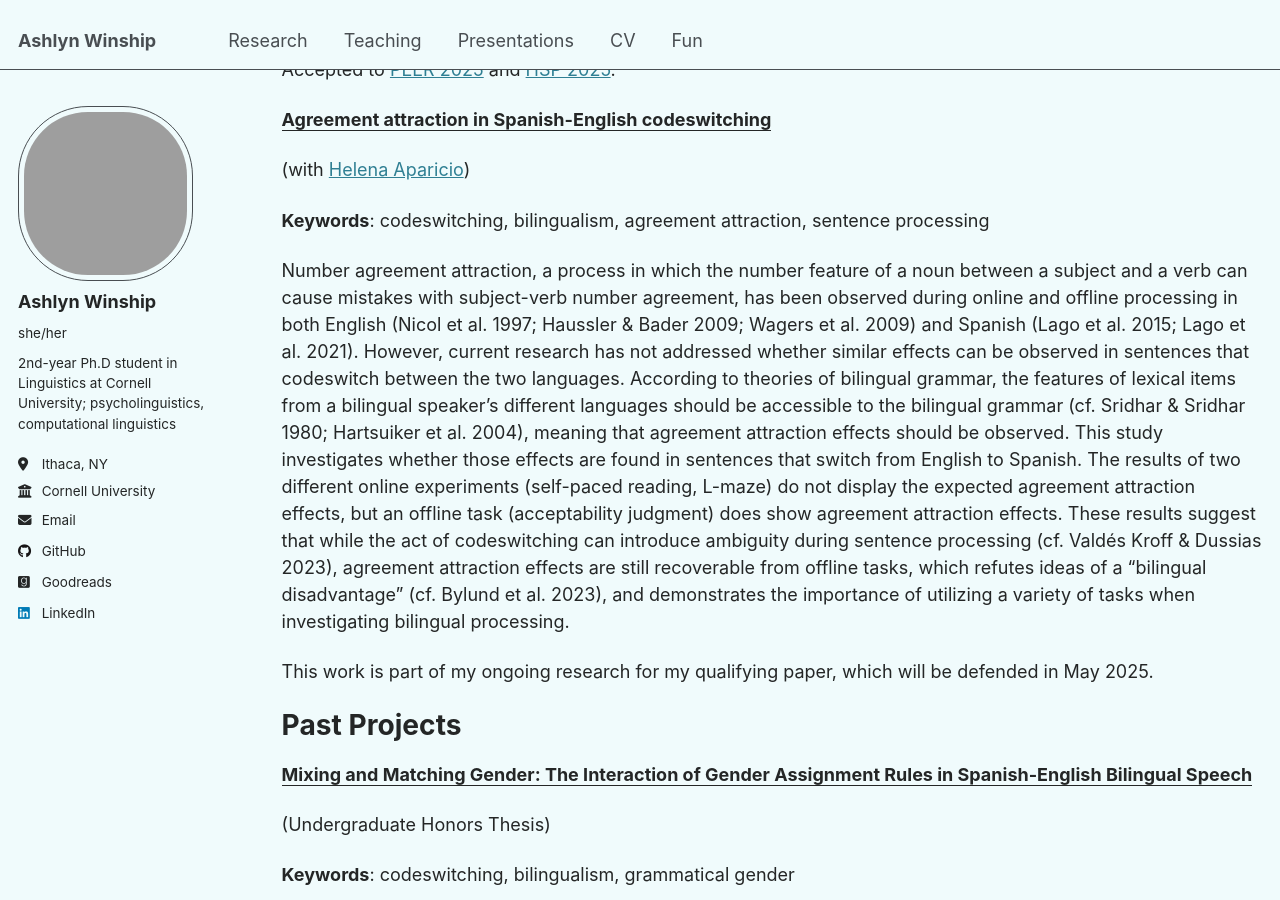
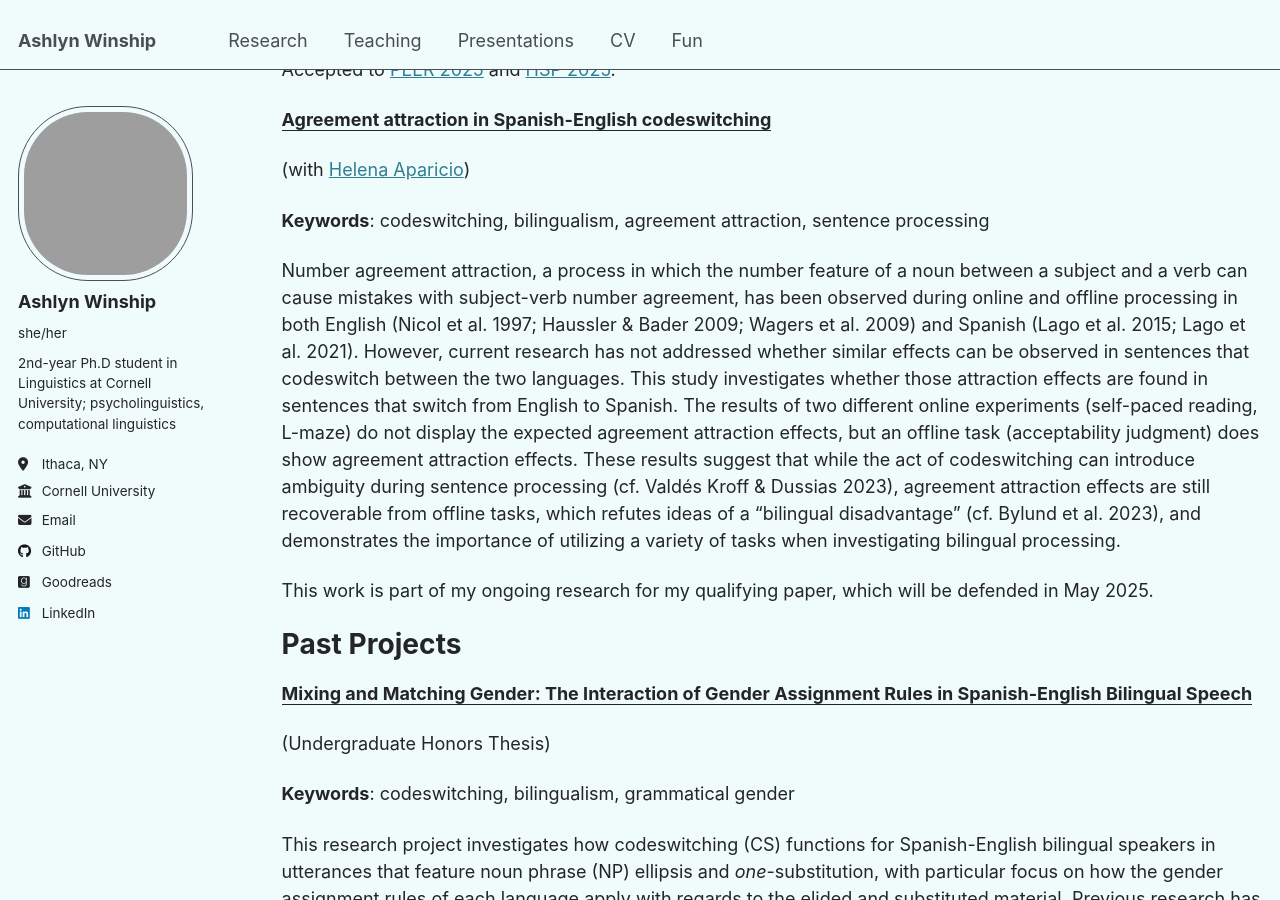
Before and after one commit to ashlynwinship/ashlynwinship.github.io, a Jekyll site: the page built from _pages/research.md, in a window 1280 px wide and 900 px high, scrolled down 562 px. Built offline with Jekyll 4.4.1, drawn with Linux system fonts in a browser that asks for light colours; grey boxes are pictures that could not be loaded.

Commit message:
Update research.md

```diff
--- a/_pages/research.md
+++ b/_pages/research.md
@@ -22,7 +22,7 @@ Accepted to <a target="_blank" rel="noopener" href = "https://peer-workshop.gith
 
 <b>Keywords</b>: codeswitching, bilingualism, agreement attraction, sentence processing
 
-Number agreement attraction, a process in which the number feature of a noun between a subject and a verb can cause mistakes with subject-verb number agreement, has been observed during online and offline processing in both English (Nicol et al. 1997; Haussler & Bader 2009; Wagers et al. 2009) and Spanish (Lago et al. 2015; Lago et al. 2021). However, current research has not addressed whether similar effects can be observed in sentences that codeswitch between the two languages. According to theories of bilingual grammar, the features of lexical items from a bilingual speaker’s different languages should be accessible to the bilingual grammar (cf. Sridhar & Sridhar 1980; Hartsuiker et al. 2004), meaning that agreement attraction effects should be observed. This study investigates whether those effects are found in sentences that switch from English to Spanish. The results of two different online experiments (self-paced reading, L-maze) do not display the expected agreement attraction effects, but an offline task (acceptability judgment) does show agreement attraction effects. These results suggest that while the act of codeswitching can introduce ambiguity during sentence processing (cf. Valdés Kroff & Dussias 2023), agreement attraction effects are still recoverable from offline tasks, which refutes ideas of a "bilingual disadvantage" (cf. Bylund et al. 2023), and demonstrates the importance of utilizing a variety of tasks when investigating bilingual processing.
+Number agreement attraction, a process in which the number feature of a noun between a subject and a verb can cause mistakes with subject-verb number agreement, has been observed during online and offline processing in both English (Nicol et al. 1997; Haussler & Bader 2009; Wagers et al. 2009) and Spanish (Lago et al. 2015; Lago et al. 2021). However, current research has not addressed whether similar effects can be observed in sentences that codeswitch between the two languages. This study investigates whether those attraction effects are found in sentences that switch from English to Spanish. The results of two different online experiments (self-paced reading, L-maze) do not display the expected agreement attraction effects, but an offline task (acceptability judgment) does show agreement attraction effects. These results suggest that while the act of codeswitching can introduce ambiguity during sentence processing (cf. Valdés Kroff & Dussias 2023), agreement attraction effects are still recoverable from offline tasks, which refutes ideas of a "bilingual disadvantage" (cf. Bylund et al. 2023), and demonstrates the importance of utilizing a variety of tasks when investigating bilingual processing.
 
 This work is part of my ongoing research for my qualifying paper, which will be defended in May 2025.
 
```
